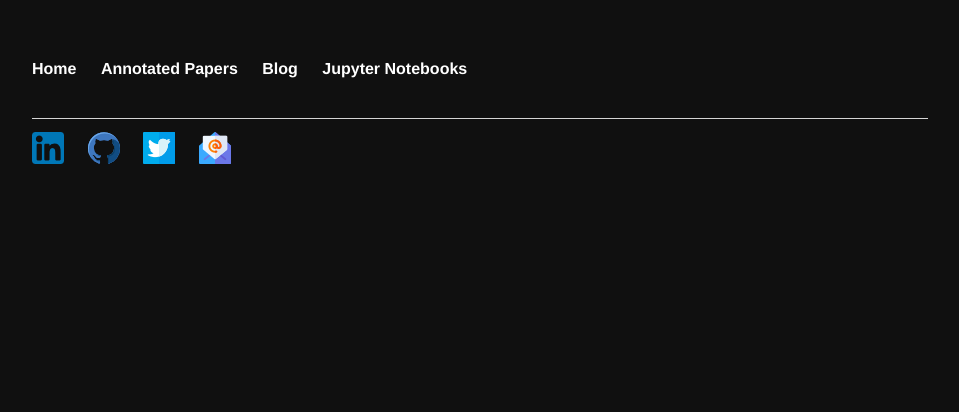
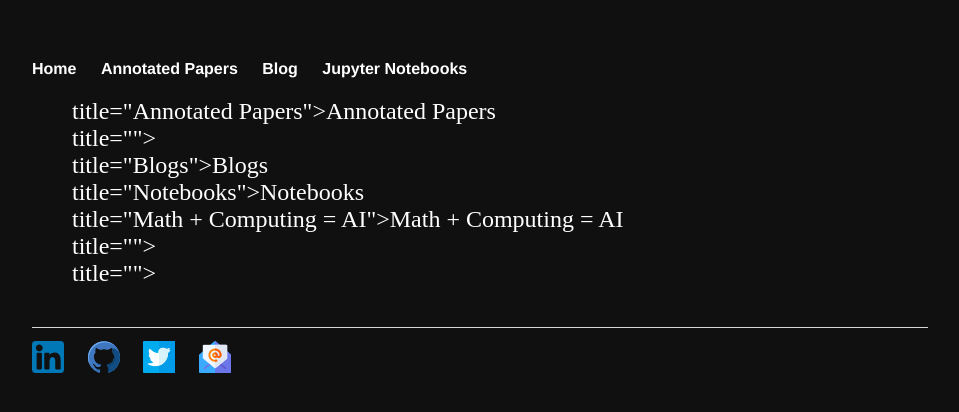
Before and after one commit to Mayurji/mayurji.github.io, a Jekyll site: the page built from notebooks/index.html, in a window 1280 px wide. Shown: the top 412 px of the page, without its empty margins (160-1119 px from the left). Built offline with Jekyll 4.4.1, drawn with Linux system fonts in a browser that asks for light colours.

Commit message:
Update index.html

```diff
--- a/notebooks/index.html
+++ b/notebooks/index.html
@@ -8,7 +8,7 @@ title: Notebooks
 </head>
 <ul class="posts">
 
-  {% for post in site.includes %}
+  {% for post in site.pages %}
     <li>title="{{ post.title }}">{{ post.title }}</li>
   {% endfor %}
 </ul>
```
